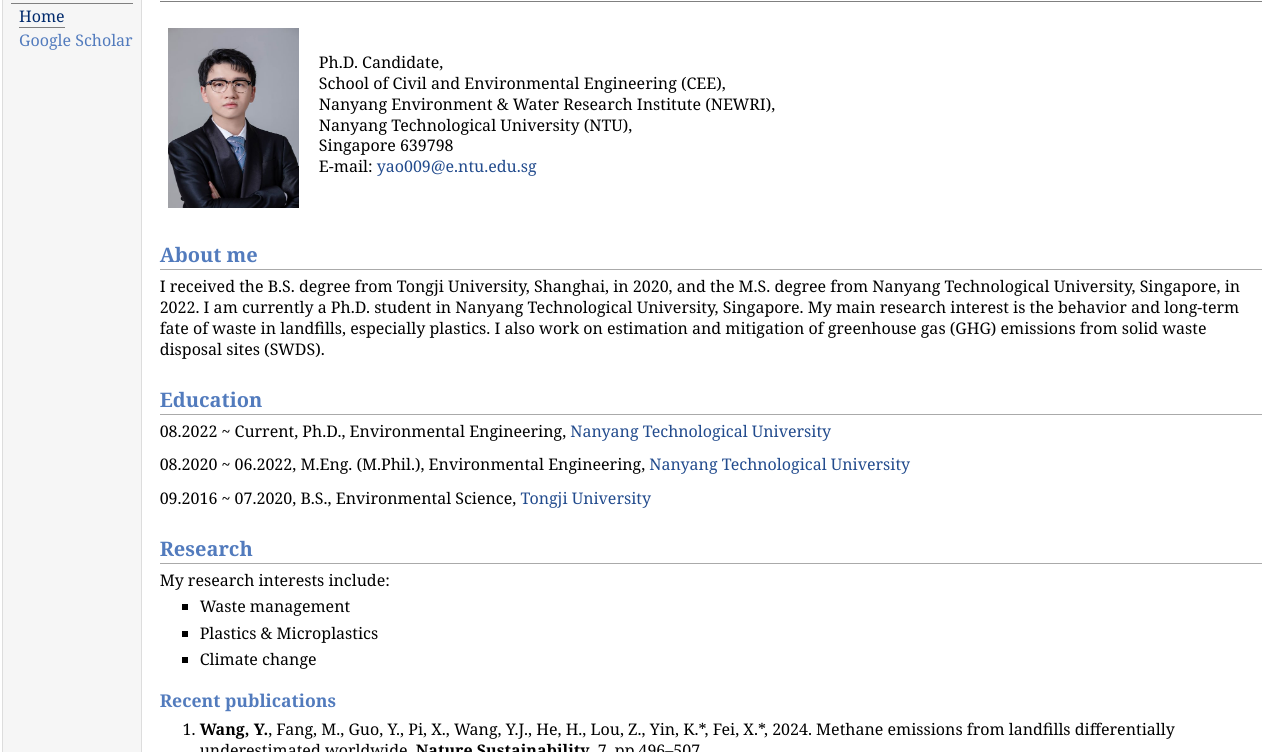
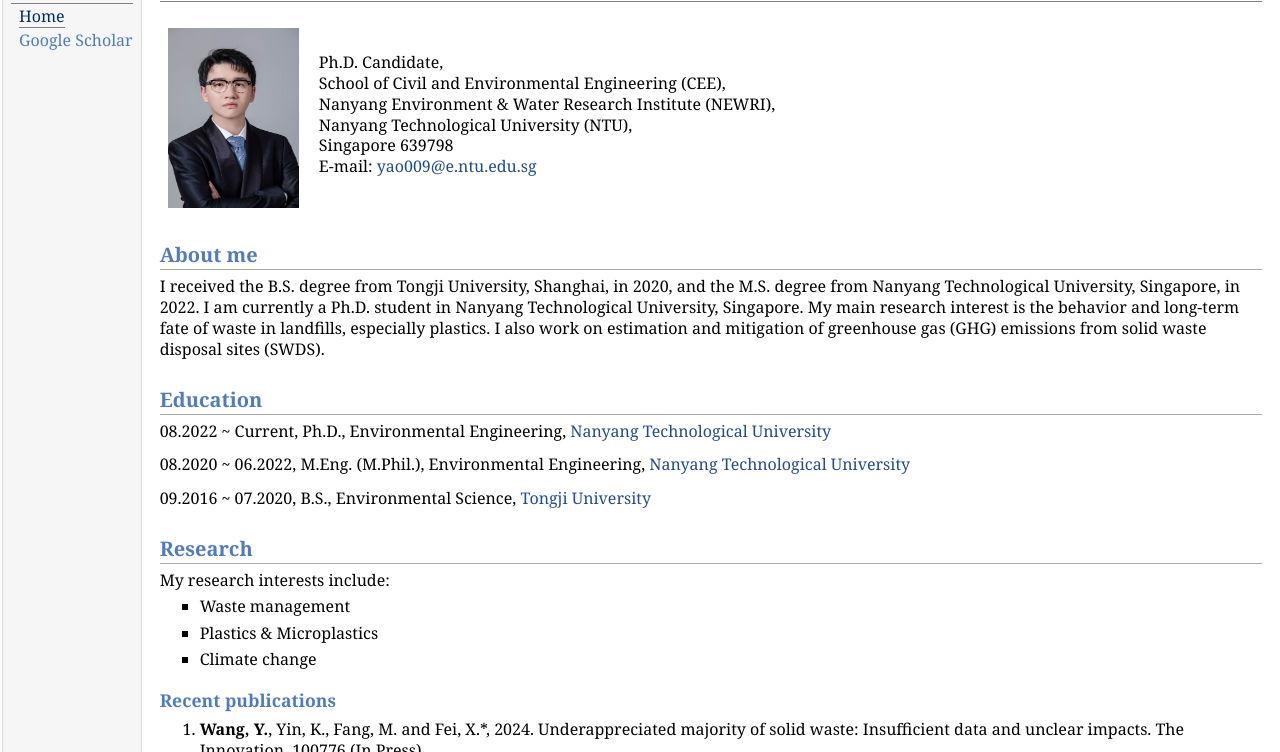
Before and after one commit to CaptainXiaos1/CaptinXiaos1, a plain HTML site: page index.html in a window 1280 px wide. Shown: the part 48-800 px from the top of the page. Drawn offline with Linux system fonts and the light colour scheme.

Commit message:
Update index.html

```diff
--- a/index.html
+++ b/index.html
@@ -48,6 +48,8 @@ E-mail: <a href="yao009@e.ntu.edu.sg">yao009@e.ntu.edu.sg</a></p>
 </ul>
 <h3>Recent publications </h3>
 <ol>
+<li><p><b>Wang, Y.</b>, Yin, K., Fang, M. and Fei, X.*, 2024. Underappreciated majority of solid waste: Insufficient data and unclear impacts. The Innovation, 100776 (In Press).</p>
+</li>
 <li><p><b>Wang, Y.</b>, Fang, M., Guo, Y., Pi, X., Wang, Y.J., He, H., Lou, Z., Yin, K.*, Fei, X.*, 2024. Methane emissions from landfills differentially underestimated worldwide. <b>Nature Sustainability</b>, 7, pp.496–507</p>
 </li>
 <li><p><b>Wang, Y.</b>, Zhou, C., Lou, Z., Zhang, H., Hussain, A., Zhan, L., Yin, K., Fang, M., Fei, X.*, 2024. Underestimated methane emission from solid waste disposal sites reveals missed greenhouse gas mitigation opportunities. <b>Engineering</b>, 36, pp.12-15</p>
```
